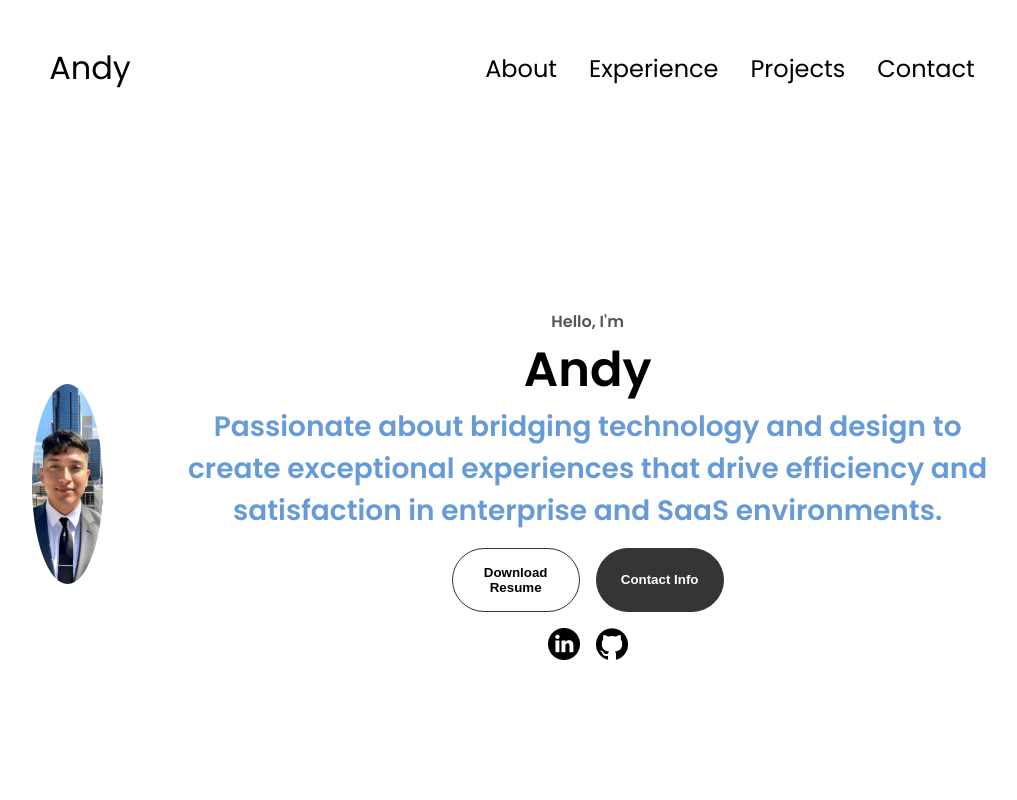
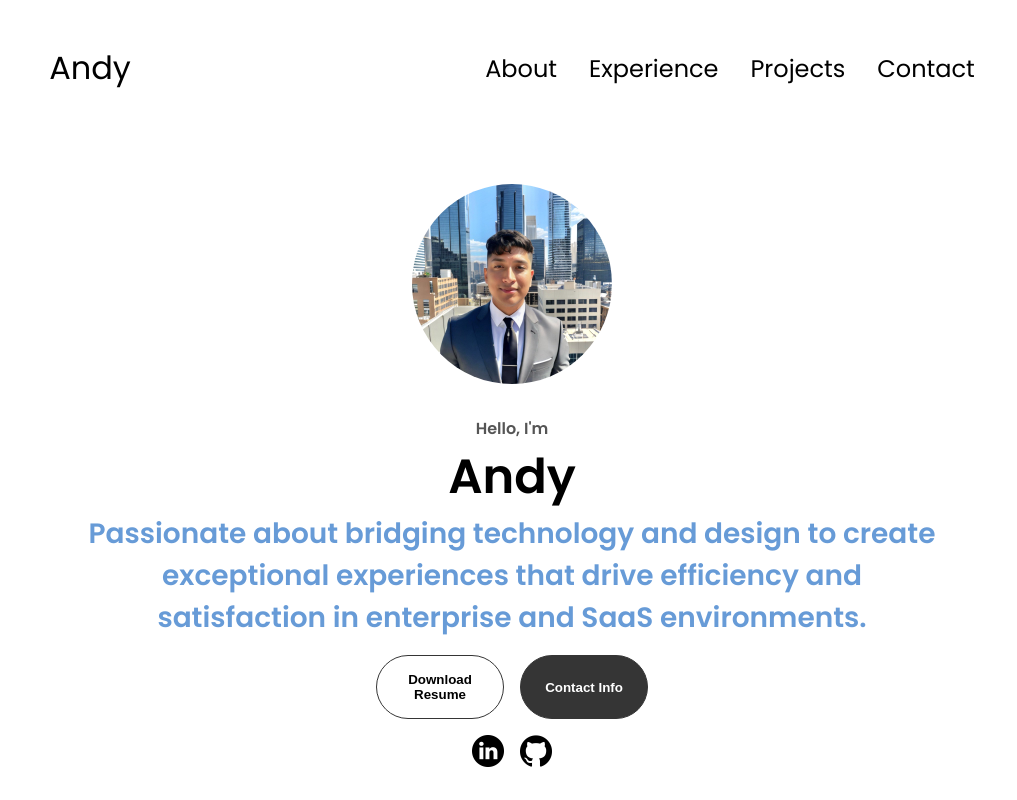
Before and after one commit to Andres10software/Andys_portfolio_, a plain HTML site: page index.html in a window 1280 px wide. Shown: the top 800 px of the page, without its empty margins (128-1145 px from the left). Drawn offline with Linux system fonts and the light colour scheme.

Commit message:
Update styles.css

```diff
--- a/styles.css
+++ b/styles.css
@@ -163,11 +163,15 @@ section {
 
 /* PROFILE SECTION */
 
+/* Profile Section */
 #profile {
   display: flex;
+  flex-direction: column;  /* Stack elements vertically by default */
   justify-content: center;
-  gap: 5rem;
-  height: 80vh;
+  align-items: center;     /* Center the content horizontally */
+  gap: 2rem;               /* Add space between the profile image and text */
+  height: auto;
+  padding: 3rem;
 }
 
 .section__pic-container {
```
